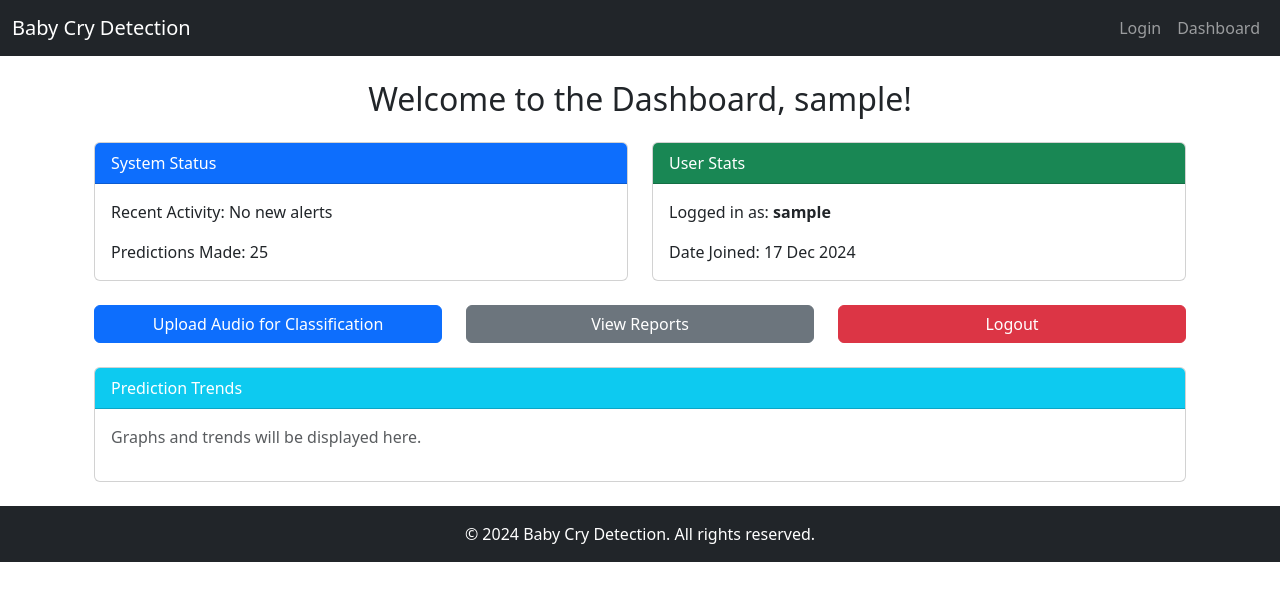
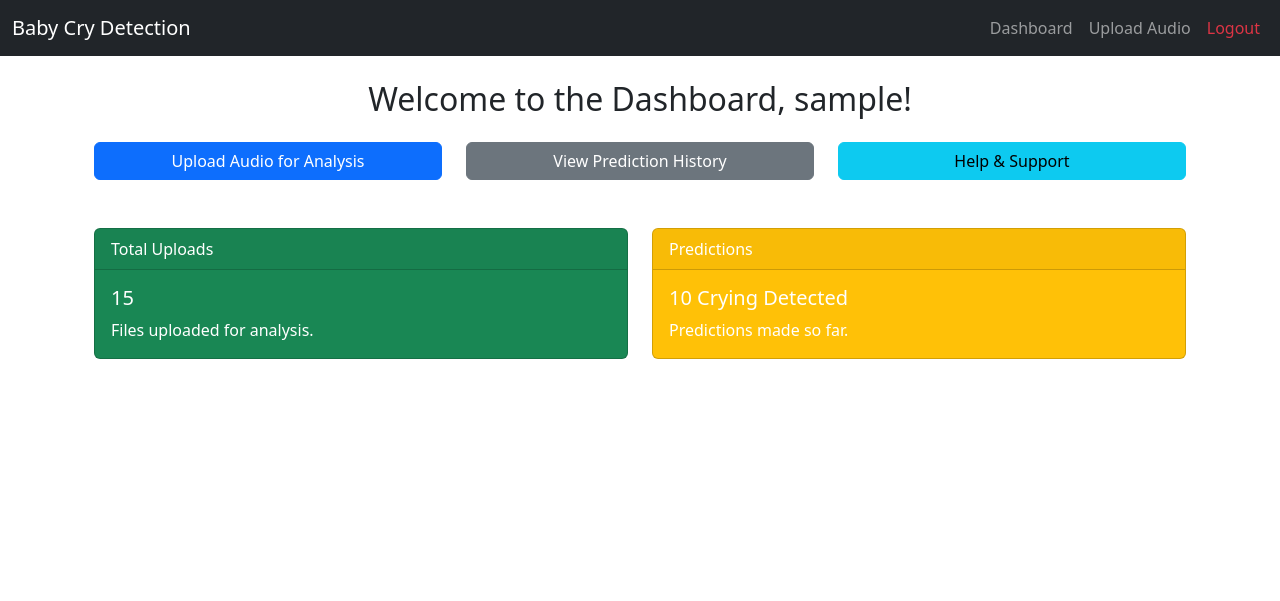
Before and after one commit to SANTHOSH-MAMIDISETTI/BabyCry-classifier, a Django app: page /dashboard/ in a window 1280 px wide. Shown: the top 601 px of the page. Run offline with Django 5.2, Linux system fonts and the light colour scheme; the visitor is signed in with stand-in values (Sample User, id 1).

Commit message:
minor improv

```diff
--- a/BabyCryDetection/cry_classification/templates/cry_classification/base.html
+++ b/BabyCryDetection/cry_classification/templates/cry_classification/base.html
@@ -4,36 +4,55 @@
     <meta charset="UTF-8">
     <meta name="viewport" content="width=device-width, initial-scale=1.0">
     <title>{% block title %}Baby Cry Detection{% endblock %}</title>
-    <!-- Bootstrap CSS -->
     <link href="https://cdn.jsdelivr.net/npm/bootstrap@5.3.0-alpha1/dist/css/bootstrap.min.css" rel="stylesheet">
+    <script>
+        function confirmLogout(event) {
+            event.preventDefault(); // Prevent default form submission
+            if (confirm("Are you sure you want to log out?")) {
+                document.getElementById('logout-form').submit();
+            }
+        }
+    </script>
 </head>
 <body>
     <nav class="navbar navbar-expand-lg navbar-dark bg-dark">
         <div class="container-fluid">
-            <a class="navbar-brand" href="#">Baby Cry Detection</a>
-            <button class="navbar-toggler" type="button" data-bs-toggle="collapse" data-bs-target="#navbarNav">
-                <span class="navbar-toggler-icon"></span>
-            </button>
-            <div class="collapse navbar-collapse" id="navbarNav">
+            <a class="navbar-brand" href="{% url 'home' %}">Baby Cry Detection</a>
+            <div class="collapse navbar-collapse">
                 <ul class="navbar-nav ms-auto">
-                    <li class="nav-item">
-                        <a class="nav-link" href="{% url 'login' %}">Login</a>
-                    </li>
-                    <li class="nav-item">
-                        <a class="nav-link" href="{% url 'dashboard' %}">Dashboard</a>
-                    </li>
+                    {% if user.is_authenticated %}
+                        <li class="nav-item">
+                            <a class="nav-link" href="{% url 'dashboard' %}">Dashboard</a>
+                        </li>
+                        <li class="nav-item">
+                            <a class="nav-link" href="{% url 'upload_audio' %}">Upload Audio</a>
+                        </li>
+                        <li class="nav-item">
+                            <a href="#" class="nav-link text-danger" onclick="confirmLogout(event)">Logout</a>
+                            <form id="logout-form" method="post" action="{% url 'logout' %}" style="display: none;">
+                                {% csrf_token %}
+                            </form>
+                        </li>
+                    {% else %}
+                        <li class="nav-item">
+                            <a class="nav-link" href="{% url 'login' %}">Login</a>
+                        </li>
+                        <li class="nav-item">
+                            <a class="nav-link" href="{% url 'register' %}">Register</a>
+                        </li>
+                    {% endif %}
                 </ul>
             </div>
         </div>
     </nav>
+
     <div class="container mt-4">
-        {% block content %}
-        {% endblock %}
+        {% if messages %}
+            {% for message in messages %}
+                <div class="alert alert-{{ message.tags }}">{{ message }}</div>
+            {% endfor %}
+        {% endif %}
+        {% block content %}{% endblock %}
     </div>
-    <footer class="bg-dark text-center text-white py-3 mt-4">
-        &copy; 2024 Baby Cry Detection. All rights reserved.
-    </footer>
-    <!-- Bootstrap JS -->
-    <script src="https://cdn.jsdelivr.net/npm/bootstrap@5.3.0-alpha1/dist/js/bootstrap.bundle.min.js"></script>
 </body>
 </html>
--- a/BabyCryDetection/cry_classification/templates/cry_classification/dashboard.html
+++ b/BabyCryDetection/cry_classification/templates/cry_classification/dashboard.html
@@ -1,59 +1,39 @@
 {% extends 'cry_classification/base.html' %}
-
 {% block title %}Dashboard{% endblock %}
-
 {% block content %}
 <div class="container mt-4">
     <h2 class="text-center">Welcome to the Dashboard, {{ user.username }}!</h2>
 
-    <!-- System Overview Section -->
+    <!-- Quick Actions Section -->
     <div class="row mt-4">
+        <div class="col-md-4">
+            <a href="{% url 'upload_audio' %}" class="btn btn-primary w-100">Upload Audio for Analysis</a>
+        </div>
+        <div class="col-md-4">
+            <a href="{% url 'history' %}" class="btn btn-secondary w-100">View Prediction History</a>
+        </div>
+        <div class="col-md-4">
+            <a href="#" class="btn btn-info w-100">Help & Support</a>
+        </div>
+    </div>
+
+    <!-- Summary Section -->
+    <div class="row mt-5">
         <div class="col-md-6">
-            <div class="card">
-                <div class="card-header bg-primary text-white">
-                    System Status
-                </div>
+            <div class="card text-white bg-success mb-3">
+                <div class="card-header">Total Uploads</div>
                 <div class="card-body">
-                    <p class="card-text">Recent Activity: No new alerts</p>
-                    <p class="card-text">Predictions Made: 25</p>
+                    <h5 class="card-title">15</h5>
+                    <p class="card-text">Files uploaded for analysis.</p>
                 </div>
             </div>
         </div>
         <div class="col-md-6">
-            <div class="card">
-                <div class="card-header bg-success text-white">
-                    User Stats
-                </div>
+            <div class="card text-white bg-warning mb-3">
+                <div class="card-header">Predictions</div>
                 <div class="card-body">
-                    <p class="card-text">Logged in as: <strong>{{ user.username }}</strong></p>
-                    <p class="card-text">Date Joined: {{ user.date_joined|date:"d M Y" }}</p>
-                </div>
-            </div>
-        </div>
-    </div>
-
-    <!-- Navigation or Actions Section -->
-    <div class="row mt-4">
-        <div class="col-md-4">
-            <a href="{% url 'upload_audio' %}" class="btn btn-primary w-100">Upload Audio for Classification</a>
-        </div>
-        <div class="col-md-4">
-            <a href="#" class="btn btn-secondary w-100">View Reports</a>
-        </div>
-        <div class="col-md-4">
-            <a href="#" class="btn btn-danger w-100">Logout</a>
-        </div>
-    </div>
-
-    <!-- Placeholder for Graph or Data Visualization -->
-    <div class="row mt-4">
-        <div class="col">
-            <div class="card">
-                <div class="card-header bg-info text-white">
-                    Prediction Trends
-                </div>
-                <div class="card-body">
-                    <p class="text-muted">Graphs and trends will be displayed here.</p>
+                    <h5 class="card-title">10 Crying Detected</h5>
+                    <p class="card-text">Predictions made so far.</p>
                 </div>
             </div>
         </div>
--- a/BabyCryDetection/cry_classification/urls.py
+++ b/BabyCryDetection/cry_classification/urls.py
@@ -1,11 +1,17 @@
+# cry_classification/urls.py
 from django.urls import path
+from django.conf.urls.static import static
+from django.conf import settings
 from . import views
 
 urlpatterns = [
     path('', views.home_view, name='home'),
     path('login/', views.login_view, name='login'),
+    path('register/', views.register_view, name='register'),
     path('dashboard/', views.dashboard_view, name='dashboard'),
+    path('history/', views.history_view, name='history'),
     path('upload/', views.upload_audio_view, name='upload_audio'),
-    path('register/', views.register_view, name='register'),
-
+    path('logout/', views.logout_view, name='logout'),
 ]
+if settings.DEBUG:
+    urlpatterns += static(settings.MEDIA_URL, document_root=settings.MEDIA_ROOT)
--- a/BabyCryDetection/cry_classification/views.py
+++ b/BabyCryDetection/cry_classification/views.py
@@ -1,54 +1,182 @@
+import os
+import librosa
+import mimetypes
+import numpy as np
+from django.conf import settings
+from django.contrib import messages
+from django.contrib.auth.models import User
 from django.shortcuts import render, redirect
+from django.core.files.base import ContentFile
+from django.core.files.storage import default_storage
 from django.contrib.auth.decorators import login_required
+from django.contrib.auth import authenticate, login, logout
+
+# Mock Model Prediction (Placeholder)
+def mock_model_predict(features):
+    return 1 if np.mean(features) > 0.5 else 0
 
 # Home view
 def home_view(request):
-    # Redirecting to the login page for now
-    return redirect('login')  # Or render a specific template if needed
+    if request.user.is_authenticated:
+        return redirect('dashboard')
+    return redirect('login')
 
 # Login view
 def login_view(request):
+    if request.user.is_authenticated:
+        return redirect('dashboard')
+
     if request.method == 'POST':
-        username = request.POST['username']
-        password = request.POST['password']
-        from django.contrib.auth import authenticate, login
-        user = authenticate(request, username=username, password=password)
-        if user is not None:
-            login(request, user)
-            return redirect('dashboard')
+        username = request.POST.get('username', '').strip()
+        password = request.POST.get('password', '').strip()
+
+        if username and password:
+            user = authenticate(request, username=username, password=password)
+            if user:
+                login(request, user)
+                messages.success(request, f"Welcome back, {user.username}!")
+                return redirect('dashboard')
+            else:
+                messages.error(request, "Invalid username or password. Please try again.")
         else:
-            return render(request, 'cry_classification/login.html', {'error': 'Invalid credentials'})
+            messages.error(request, "Both username and password are required.")
+
     return render(request, 'cry_classification/login.html')
+
+# Register view
+def register_view(request):
+    if request.user.is_authenticated:
+        return redirect('dashboard')
+
+    if request.method == 'POST':
+        username = request.POST.get('username', '').strip()
+        email = request.POST.get('email', '').strip()
+        password = request.POST.get('password', '')
+        confirm_password = request.POST.get('confirm_password', '')
+
+        if not all([username, email, password, confirm_password]):
+            messages.error(request, "All fields are required.")
+            return render(request, 'cry_classification/register.html', {
+                'username': username,
+                'email': email
+            })
+
+        if password != confirm_password:
+            messages.error(request, "Passwords do not match.")
+            return render(request, 'cry_classification/register.html', {
+                'username': username,
+                'email': email
+            })
+
+        if User.objects.filter(username=username).exists():
+            messages.error(request, "Username already exists. Please choose another one.")
+            return render(request, 'cry_classification/register.html', {
+                'username': username,
+                'email': email
+            })
+
+        if User.objects.filter(email=email).exists():
+            messages.error(request, "Email is already registered.")
+            return render(request, 'cry_classification/register.html', {
+                'username': username,
+                'email': email
+            })
+
+        try:
+            user = User.objects.create_user(username=username, email=email, password=password)
+            user.save()
+            messages.success(request, "Account created successfully. Please log in.")
+            return redirect('login')
+        except Exception as e:
+            messages.error(request, f"An error occurred: {e}")
+            return render(request, 'cry_classification/register.html', {
+                'username': username,
+                'email': email
+            })
+
+    return render(request, 'cry_classification/register.html')
 
 # Dashboard view
 @login_required
 def dashboard_view(request):
     return render(request, 'cry_classification/dashboard.html')
 
+# Upload audio view
+@login_required
 def upload_audio_view(request):
+    if request.method == 'POST' and request.FILES.get('audio'):
+        audio_file = request.FILES['audio']
+
+        # File size validation
+        max_file_size_mb = 10
+        if audio_file.size > max_file_size_mb * 1024 * 1024:
+            messages.error(request, f"File size exceeds {max_file_size_mb} MB. Please upload a smaller file.")
+            return redirect('upload_audio')
+
+        # Validate the file type using MIME type
+        mime_type, _ = mimetypes.guess_type(audio_file.name)
+        if not mime_type or not mime_type.startswith('audio'):
+            messages.error(request, "Invalid file type. Please upload an audio file.")
+            return redirect('upload_audio')
+
+        # Validate the file extension
+        valid_extensions = ['.mp3', '.wav', '.ogg', '.flac', '.m4a']
+        file_extension = os.path.splitext(audio_file.name)[1].lower()
+        if file_extension not in valid_extensions:
+            messages.error(request, f"Invalid file extension. Supported extensions are: {', '.join(valid_extensions)}")
+            return redirect('upload_audio')
+
+        # Save the file to the media directory
+        try:
+            file_path = default_storage.save(f'audio_files/{audio_file.name}', ContentFile(audio_file.read()))
+            full_file_path = os.path.join(settings.MEDIA_ROOT, file_path)
+
+            # Validate and process the saved file
+            y, sr = librosa.load(full_file_path, sr=None)
+
+            # Extract features and predict
+            features = extract_features(full_file_path)
+            prediction = mock_model_predict(features)
+
+            prediction_result = "Crying Detected" if prediction == 1 else "No Crying Detected"
+            messages.success(request, f"File uploaded successfully! Prediction: {prediction_result}")
+
+        except Exception as e:
+            messages.error(request, f"Error processing file: {e}")
+            return redirect('upload_audio')
+
+        return redirect('dashboard')
+
     return render(request, 'cry_classification/upload_audio.html')
-from django.shortcuts import render, redirect
-from django.contrib.auth.models import User
-from django.contrib import messages
 
-def register_view(request):
+# Feature extraction function
+def extract_features(file_path):
+    try:
+        y, sr = librosa.load(file_path, sr=None)
+        mfcc = librosa.feature.mfcc(y=y, sr=sr, n_mfcc=13)
+        return np.mean(mfcc.T, axis=0)
+    except Exception as e:
+        raise ValueError(f"Error extracting features: {e}")
+
+# Logout view
+@login_required
+def logout_view(request):
     if request.method == 'POST':
-        username = request.POST['username']
-        email = request.POST['email']
-        password = request.POST['password']
-        confirm_password = request.POST['confirm_password']
+        logout(request)
+        messages.success(request, "You have been logged out successfully.")
+        return redirect('login')
 
-        if password == confirm_password:
-            if User.objects.filter(username=username).exists():
-                messages.error(request, "Username already exists.")
-            elif User.objects.filter(email=email).exists():
-                messages.error(request, "Email is already registered.")
-            else:
-                user = User.objects.create_user(username=username, email=email, password=password)
-                user.save()
-                messages.success(request, "Account created successfully. Please log in.")
-                return redirect('login')
-        else:
-            messages.error(request, "Passwords do not match.")
+    return render(request, 'cry_classification/logout_confirmation.html')
 
-    return render(request, 'cry_classification/register.html')
+
+@login_required
+def history_view(request):
+    predictions = [
+        {"date": "2024-12-18 10:30", "file_name": "cry1.wav", "result": "Crying Detected", "confidence": 85.5},
+        {"date": "2024-12-18 11:00", "file_name": "cry2.wav", "result": "No Crying Detected", "confidence": 76.3},
+    ]
+    return render(request, 'cry_classification/history.html', {'predictions': predictions})
+
+@login_required
+def help_view(request):
+    return render(request, 'cry_classification/help.html')
```
Also changed, not shown: BabyCryDetection/BabyCryDetection/settings.py (+8 -0 lines), BabyCryDetection/cry_classification/templates/cry_classification/history.html (+10 -15 lines), BabyCryDetection/cry_classification/templates/cry_classification/login.html (+5 -30 lines), BabyCryDetection/cry_classification/templates/cry_classification/register.html (+20 -43 lines), BabyCryDetection/cry_classification/templates/cry_classification/upload_audio.html (+12 -5 lines), 2 other files.
